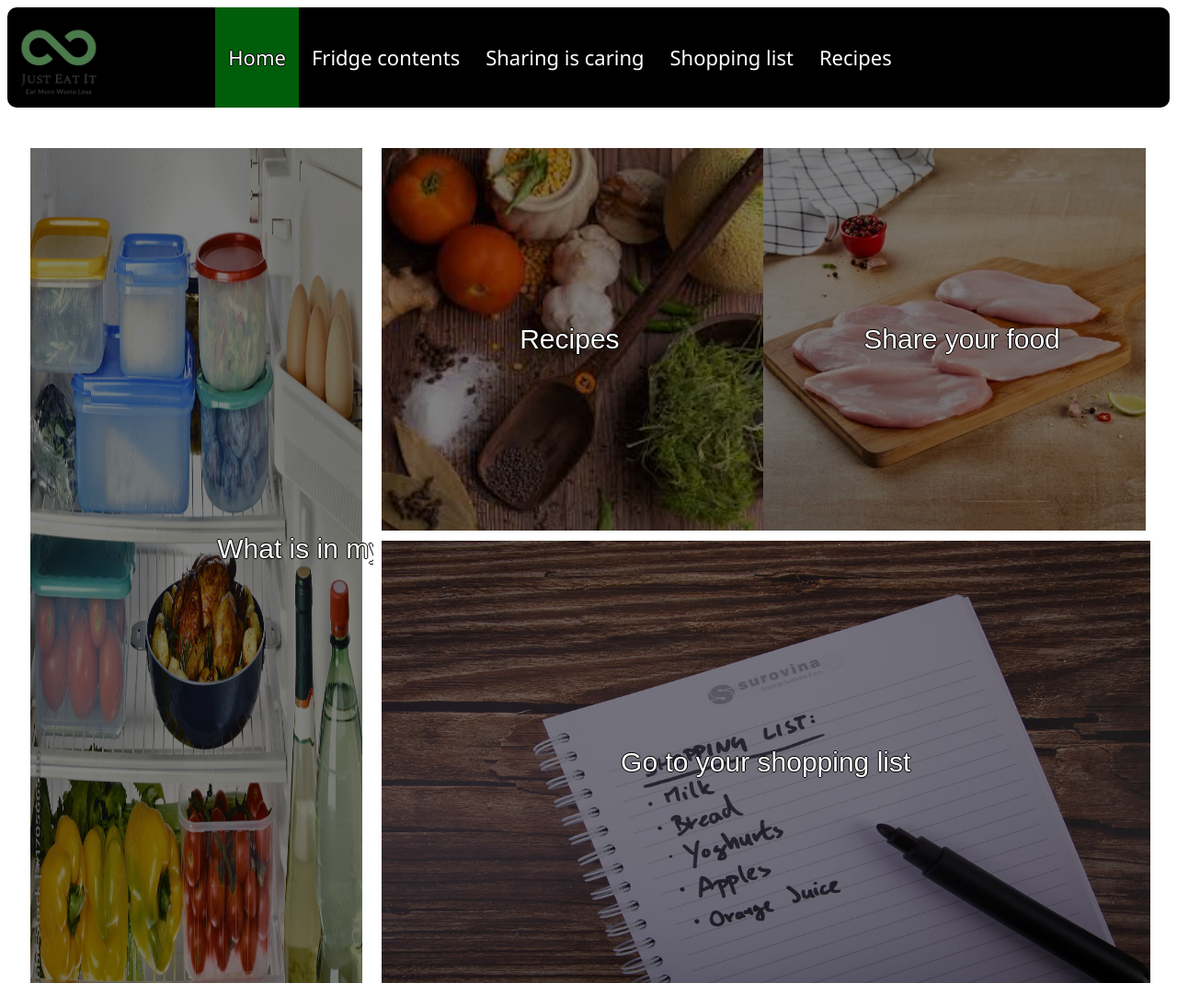
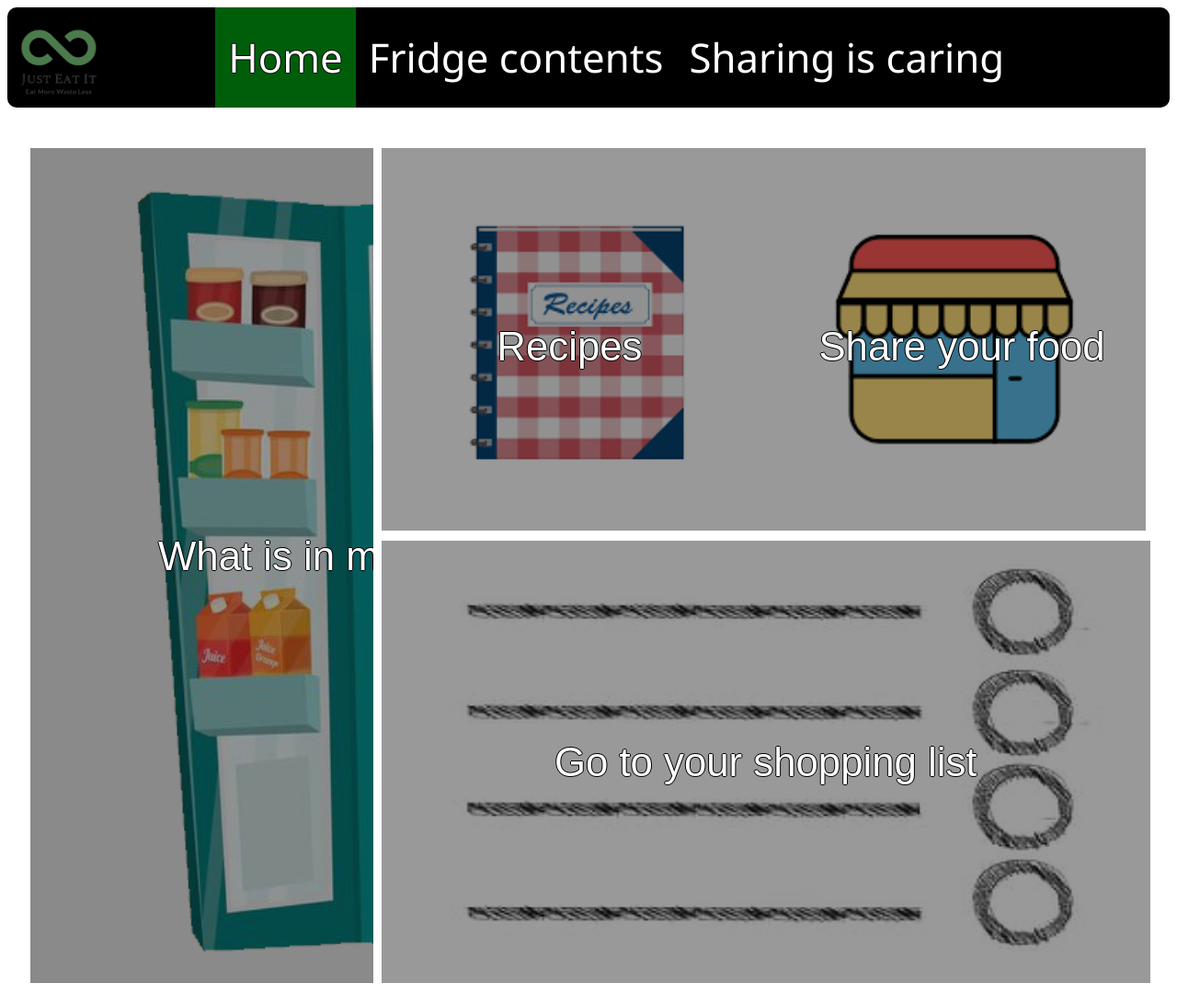
Before and after one commit to Yamairo/Challenge, a PHP site: page /app_homescreen.html in a window 1280 px wide. Shown: the whole page at 92% size. Run offline with PHP 8.4, Linux system fonts and the light colour scheme.

Commit message:
modern UI en schaling issues gefixed

```diff
--- /dev/null
+++ b/MySQL foodalarm.session.sql
@@ -0,0 +1 @@
+SELECT `idgebruiker` FROM `foodalarm`.`gebruiker`;
--- a/app_homescreen.html
+++ b/app_homescreen.html
@@ -55,7 +55,7 @@
                 </div>
             </div>
           </div>
-        <script src="javascript/activebutton.js"></script>
+          <script src="javascript/activebutton.js"></script>
         </nav>
 </body>
 </html>
--- a/css/app_hs.css
+++ b/css/app_hs.css
@@ -1,7 +1,7 @@
 :root {
     --height : 10vh;
     --color : rgb(0, 94, 11);
-    --filter : brightness(50%);
+    --filter : brightness(60%);
     --padding1 : 1vh;
     --padding2 : 4vh;
 }
@@ -19,6 +19,11 @@
     margin-right:-10px;
     border: #ffffff;
     border-width: 5px;
+}
+
+.icon{
+    padding: 10%;
+    height: 9vh;
 }
 
 body {
@@ -58,7 +63,7 @@ body {
     color: rgb(1, 1, 1);
     text-shadow: -1px 0 black, 0 1px black, 1px 0 black, 0 -1px black;
     font-family: Arial, Helvetica, sans-serif;
-    font-size: 30px;
+    font-size: 4vh;
 }
 
 a {
@@ -66,7 +71,7 @@ a {
     color: rgb(255, 255, 255);
     text-shadow: -1px 0 black, 0 1px black, 1px 0 black, 0 -1px black;
     font-family: Arial, Helvetica, sans-serif;
-    font-size: 30px;
+    font-size: 100%;
 }
 
 .bottom-right-img {
@@ -84,10 +89,11 @@ a {
 }
 
 .left-img {
-    height: 100%;
+    height: 96%;
     width: 100%;
     filter: var(--filter);
     padding-top: var(--padding2);
+    width: 120vh;
 }
 
 a:hover {
@@ -167,7 +173,7 @@ h1 {
 	padding: 0 14px;
 	text-decoration: none;
 	color: #FFFFFF;
-	font-size: 22px;
+	font-size: 4vh;
     font-family: 'Segoe UI', Tahoma, Geneva, Verdana, sans-serif;
 }
 
--- a/css/main.css
+++ b/css/main.css
@@ -21,6 +21,7 @@ li {
 
 .navbar {
     display: flex;
+    width: 100%;
     align-items: center;
     justify-content: space-between;
     padding: 20px;
--- a/fridge_contents.html
+++ b/fridge_contents.html
@@ -34,7 +34,7 @@
           </nav>
           <!-- Hier komt site specefieke informatie te staan -->
           <div>
-            <h1>Fridge contents</h1>
+
           </div>
         <script src="javascript/activebutton.js"></script>
     </nav>
--- a/javascript/activebutton.js
+++ b/javascript/activebutton.js
@@ -1,7 +1,7 @@
 document.querySelectorAll(".nav-link").forEach(
     link=>{
-        console.log("link: " +link.href)
-        console.log("window: " + window.location.href)
+      console.log(link.href)
+      console.log(window.location.href)
         if(link.href===window.location.href){
             link.setAttribute("id", "page")
         }
--- a/join_us.html
+++ b/join_us.html
@@ -8,7 +8,7 @@
 </head>
 <body>
     <div>
-        <form name="login" action="challenge.html" onsubmit="saveData();return isNietLeeg()">
+        <form name="login" action="app_homescreen.html" onsubmit="saveData();return isNietLeeg()">
             <div class="centered input">
             <label for="fname">First name</label><br>
             <input type="text" id="fname" name="fname"><br>
--- a/website.html
+++ b/website.html
@@ -12,7 +12,7 @@
     <!-- @graige1011 -->
     <div class="navbar">
         <img class="icon" src="img/logo.png" alt="logo">
-        <p class="name" style="margin-left:700px ;margin-right: 100px;font-size: 40px;color: white;font-family: Impact, Haettenschweiler, 'Arial Narrow Bold', sans-serif;">FoodAlarm</p>
+        <p class="name" style="margin-left:700px ;margin-right: 100px;font-size: 300%;color: white;font-family: Impact, Haettenschweiler, 'Arial Narrow Bold', sans-serif;">FoodAlarm</p>
         <button class="button-nav">HOME</button>
         <button class="button-nav">PRODUCT</button>
         <button class="button-nav" onclick="document.location='about_us.html'">ABOUT US</button>
```
Also changed, not shown: javascript/dropdown_menu.js (added, +20 -0 lines), img/kipfilet (1).png (added), img/kipfilet.png, img/koelkast (1).png (added), img/koelkast.png, img/recipes (1).png (added), img/recipes.png, img/shopping_list (1).png (added), img/shopping_list.png, img/voorbeeld_koelkast_inhoud_gui.png (added).
